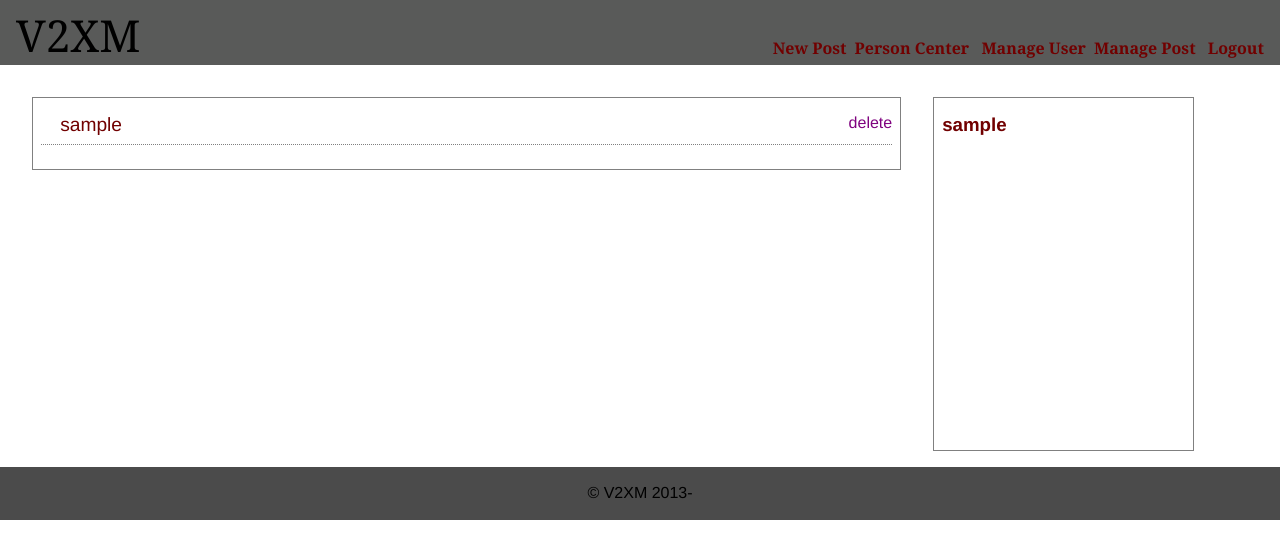
After one commit to xiuling/flask_forum, a Flask app: template templates/manauser.html in a window 1280 px wide. The commit adds this page. Shown: the top 559 px of the page. Run offline with Flask 2, Linux system fonts and the light colour scheme; the template is opened without the code that fills it: values that come from a table or form of the project are taken from there, others are empty; the visitor is signed in with stand-in values (Sample User, id 1); data comes from the database, SQL or seed files in the repository.

Commit message:
add user management

```diff
--- a/app.py
+++ b/app.py
@@ -59,7 +59,6 @@ def login_required(f):
         return f(*args, **kwargs)
     return decorated_function
 
-
 class User(db.Model):
     id = db.Column(db.Integer, primary_key=True)
     username = db.Column(db.String(30), unique=True)
@@ -67,10 +66,11 @@ class User(db.Model):
     pic = db.Column(db.String(100), unique=True, nullable=True)
     password = db.Column(db.String(30))
     status = db.Column(db.Integer, default=0)
+    gid = db.Column(db.Integer, default=0)
     posts = db.relationship('Post', backref='user', lazy='dynamic')
     replay = db.relationship('Reply', backref='user', lazy='dynamic')
 
-    def __init__(self, username, password,email):
+    def __init__(self, username, password, email):
         self.username = username
         self.password = password
         self.email = email
@@ -231,6 +231,7 @@ def register():
         username = request.form['username']
         password = request.form['password']
         email = request.form['email']
+        #gid = 0
 
         db.session.add(User(username, password, email))
         db.session.commit()
@@ -249,6 +250,7 @@ def login():
 
         if user and user.username == username and user.password == password:
             session['username'] = request.form['username']
+            session['gid'] = user.gid
             flash('You were logged in.')
             return redirect(url_for('personcenter', name=username))
     return render_template('login.html', error=error)
@@ -261,6 +263,49 @@ def logout():
     flash('You were logged out.')
     return redirect(url_for('index'))
 
+@app.route('/manauser/')
+@login_required
+def manauser():
+    users = User.query.order_by('id DESC')
+    return render_template('manauser.html', users=users)
+
+@app.route('/manapost/')
+@login_required
+def manapost():
+    posts = Post.query.order_by('id DESC')
+    return render_template('manapost.html', posts=posts)
+
+@app.route('/deluser/<int:id>/')
+@login_required
+def deluser(id):
+    user = User.query.filter_by(id=id).first()
+    posts = Post.query.filter_by(author=user.username).all()
+    replies = Reply.query.filter_by(author=user.username).all()
+    if user:
+        db.session.delete(user)
+        if posts:
+            db.session.delete(posts)
+            if replies:
+                db.session.delete(replies)
+        db.session.commit()
+        flash(" the User and his/her Post/replies deleted.")
+
+    return redirect(url_for('manauser'))
+
+@app.route('/delpost/<int:id>/')
+@login_required
+def delpost(id):
+    post = Post.query.filter_by(id=id).first()
+    replies = Reply.query.filter_by(post_id=id).all()
+    if post:
+        db.session.delete(post)
+        if replies:
+            db.session.delete(replies)
+        db.session.commit()
+        flash(" the Post and its replies deleted.")
+
+    return redirect(url_for('manapost'))
+
 if __name__ == '__main__':
     debug = True
     app.run()
--- a/static/style.css
+++ b/static/style.css
@@ -76,7 +76,7 @@ section#main{
 section[role=sidebar]{
 	float: left;
 	width: 20%;
-	height: 10em;
+	height: 20em;
 	margin: 1em 0 1em 2em;
 	border: 1px solid gray;
 	padding: 1em 0.5em;
@@ -92,7 +92,7 @@ footer {
 	clear:both;
 	text-align: center;
 	background: #4B4B4B;
-	padding: 0.5em;
+	padding: 0.1em;
 }
 
 /* index.html*/
@@ -138,7 +138,7 @@ footer {
 	font-size:80%;
 }
 #post, #comment, #addReply {
-	padding-bottom: 0.5em;
+	padding: 0 0.5em;
 	margin-bottom:0.5em;
 	border: 1px solid gray;
 }
@@ -162,6 +162,9 @@ form label {
 	float:left;
 }
 
- form input[type="submit"] {
+form input[type="submit"] {
 	margin: 1em 0 0 150px;
 }
+#addReply form input[type="submit"] {
+	margin: 0.5em;
+}
--- a/templates/detail.html
+++ b/templates/detail.html
@@ -9,11 +9,14 @@
 	<div id="comment">
 		{% for reply in replies %}
 			{{ reply.author }} : {{ reply.content }}
+		{% else %}
+			<p>There is no replies yet.</p>
 		{% endfor %}
 	</div>
 	<div id="addReply">
+		<p>Add New Reply</p>
 		<form action="{{ url_for('reply',id=post.id) }}"  method="post">
-			<p><textarea rows=10 cols=50 name="content" id="content"></textarea>
+			<p><textarea rows=10 cols=50 name="content" id="content"></textarea></P>
 
 			<input type="submit" value="Submit" />
 		</form>
--- a/templates/main.html
+++ b/templates/main.html
@@ -7,7 +7,11 @@
 	<h2><a href="/">V2XM</a></h2>
 	</p>
     {% if session.username %}
-    	<p class="login"><a href="{{ url_for('personcenter', name=session['username']) }}">Person Center</a><a href="{{ url_for('logout') }}">Logout</a><a href="{{ url_for('newpost') }}">New Post</a></p>
+    	<p class="login"><a href="{{ url_for('newpost') }}">New Post</a><a href="{{ url_for('personcenter', name=session['username']) }}">Person Center</a>
+    	{% if session.gid == 1 %}
+    		<a href="{{ url_for('manauser') }}">Manage User</a><a href="{{ url_for('manapost') }}">Manage Post</a>
+    	{% endif %}
+    	<a href="{{ url_for('logout') }}">Logout</a></p>
     {% else %}
     	<p class="login"><a href="{{ url_for('login') }}">Login</a><a href="{{ url_for('register') }}">Register</a></p>
     {% endif %}
--- /dev/null
+++ b/templates/manauser.html
@@ -0,0 +1,19 @@
+{% extends "main.html" %}
+{% block body %}
+<section role="main">
+{% for user in users %}
+	<div class="post">
+	<a id="title" href="{{ url_for('personcenter', name=user.username) }}">{{ user.username }}</a>
+	{% if session.gid == 1 %}
+		<a id="option" href="{{ url_for('deluser', id=user.id) }}">delete</a>
+	{% endif %}
+	<br />
+	</div>
+{% else %}
+	<p>No user yet.</p>
+{% endfor %}
+</section>
+<section role="sidebar">
+	<h3><a href="{{ url_for('personcenter', name=session.username) }}">{{ session.username }}</a></h3>
+</section>
+{% endblock %}
```
Also changed, not shown: templates/manapost.html (added, +20 -0 lines).
